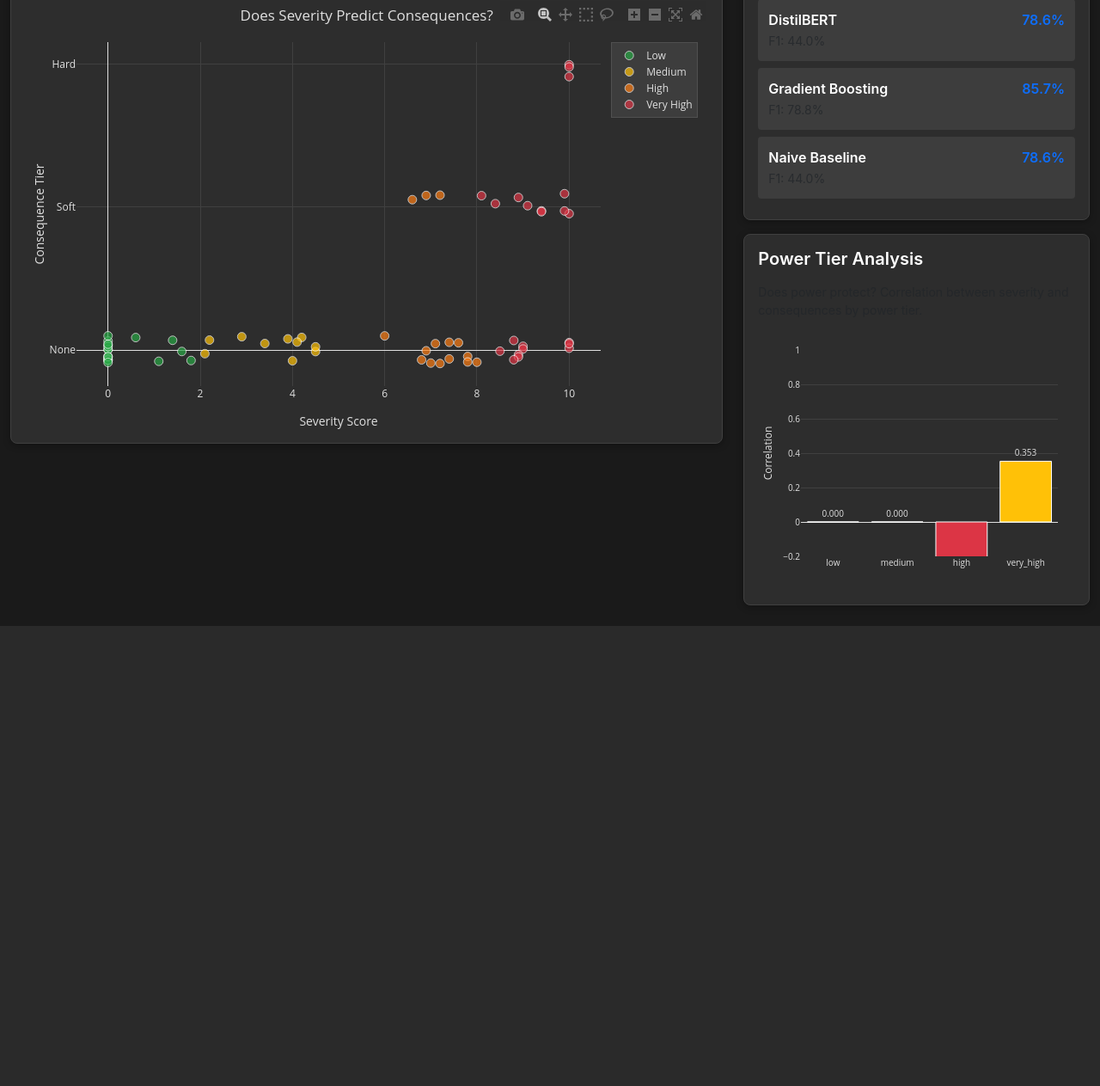
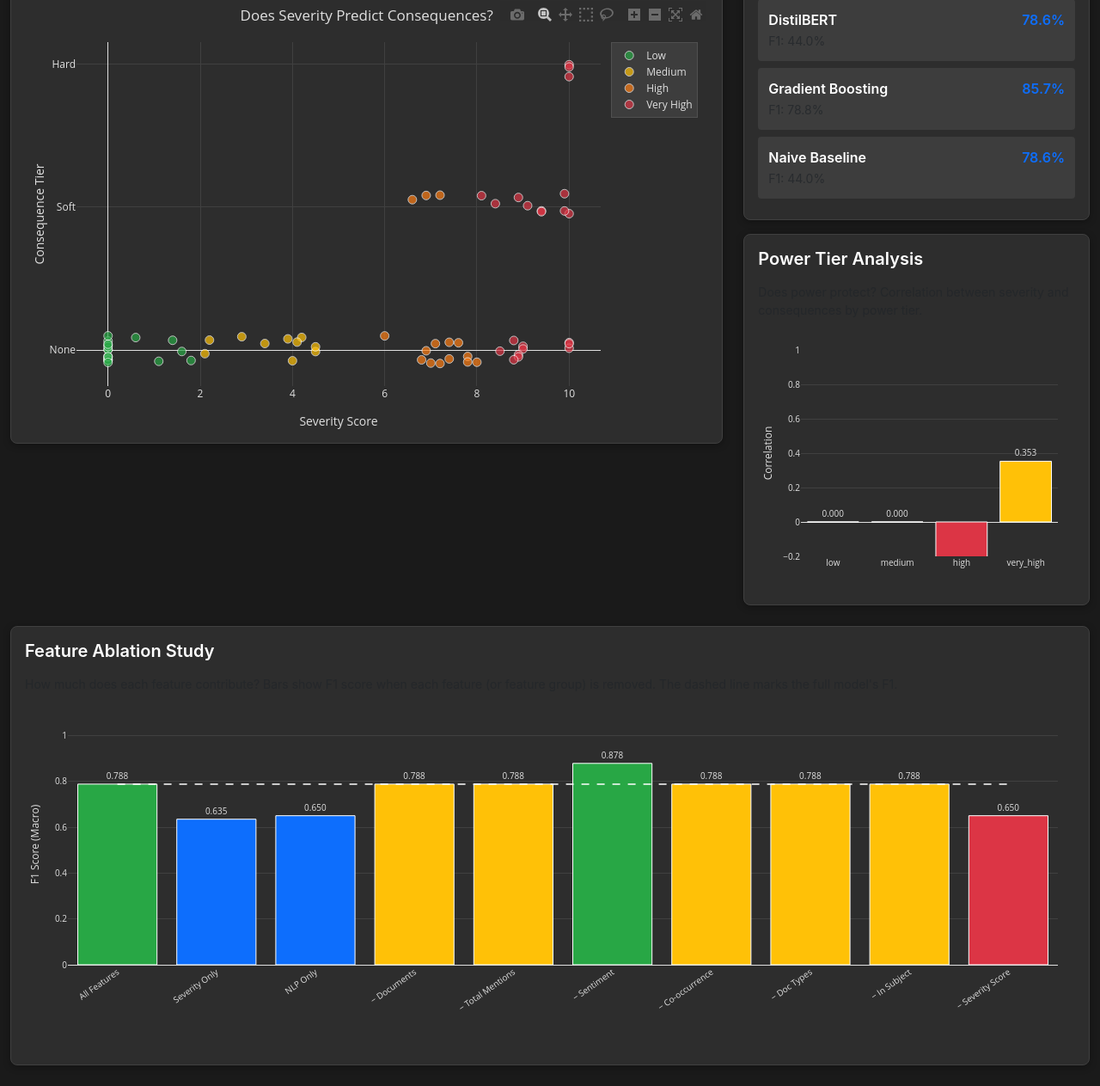
Before and after one commit to lindsaygross/epstein-accountability-index, a Flask app: page / in a window 1280 px wide. Shown: the part 282-1545 px from the top of the page at 86% size. Before the commit the page ends 1010 px from the top, so only its background shows below. Run offline with Flask 3, Linux system fonts and the light colour scheme; some libraries are stand-ins or nearby versions.

Commit message:
feat: add feature ablation study experiment
Systematically remove each feature from the Gradient Boosting model
to measure individual contribution to prediction performance.

Key findings:
- All Features: F1=0.788 (baseline)
- Severity Score Only: F1=0.635 (-0.153)
- NLP Features Only: F1=0.650 (-0.138)
- Neither alone matches the combined model — they complement each other
- Removing severity_score hurts most (biggest single-feature drop)
- Removing mean_context_sentiment actually improves F1 to 0.878

Adds ablation chart to the Flask dashboard with color-coded bars
showing which features help vs. hurt performance.

Co-Authored-By: Claude Opus 4.6 <noreply@anthropic.com>

```diff
--- a/app/main.py
+++ b/app/main.py
@@ -63,6 +63,13 @@ def load_data() -> None:
         DATA['experiment_results'] = pd.read_csv(experiment_path)
     else:
         logger.warning("Experiment results file not found")
+
+    # Load ablation results
+    ablation_path = base_path / "data" / "outputs" / "ablation_results.csv"
+    if ablation_path.exists():
+        DATA['ablation_results'] = pd.read_csv(ablation_path)
+    else:
+        logger.warning("Ablation results file not found")
 
     # Merge features and consequences
     DATA['merged'] = DATA['features'].merge(
@@ -262,6 +269,21 @@ def get_experiment_results() -> Any:
     return jsonify(results)
 
 
+@app.route('/api/ablation-results')
+def get_ablation_results() -> Any:
+    """
+    Get feature ablation study results.
+
+    Returns:
+        JSON response with ablation data
+    """
+    if 'ablation_results' not in DATA:
+        return jsonify({'error': 'Ablation results not available'}), 404
+
+    results = DATA['ablation_results'].to_dict('records')
+    return jsonify(results)
+
+
 @app.errorhandler(404)
 def not_found(error) -> tuple:
     """Handle 404 errors."""
--- a/app/static/js/app.js
+++ b/app/static/js/app.js
@@ -8,6 +8,7 @@
 let chartData = [];
 let modelResults = {};
 let experimentResults = [];
+let ablationResults = [];
 
 // Initialize on page load
 document.addEventListener('DOMContentLoaded', function() {
@@ -17,6 +18,7 @@ document.addEventListener('DOMContentLoaded', function() {
     loadChartData();
     loadModelResults();
     loadExperimentResults();
+    loadAblationResults();
 
     // Setup event listeners
     setupEventListeners();
@@ -456,3 +458,103 @@ function createExperimentChart(data) {
 
     Plotly.newPlot('experimentChart', [trace], layout, config);
 }
+
+/**
+ * Load ablation study results.
+ */
+function loadAblationResults() {
+    fetch('/api/ablation-results')
+        .then(response => response.json())
+        .then(data => {
+            ablationResults = data;
+            createAblationChart(data);
+        })
+        .catch(error => {
+            console.error('Error loading ablation results:', error);
+        });
+}
+
+/**
+ * Create ablation study bar chart.
+ */
+function createAblationChart(data) {
+    // Friendly labels for each run
+    const labelMap = {
+        'All Features': 'All Features',
+        'Severity Score Only': 'Severity Only',
+        'NLP Features Only': 'NLP Only',
+        'Without mention_count': '− Documents',
+        'Without total_mentions': '− Total Mentions',
+        'Without mean_context_sentiment': '− Sentiment',
+        'Without cooccurrence_score': '− Co-occurrence',
+        'Without doc_type_diversity': '− Doc Types',
+        'Without name_in_subject_line': '− In Subject',
+        'Without severity_score': '− Severity Score'
+    };
+
+    const labels = data.map(d => labelMap[d.run] || d.run);
+    const f1Scores = data.map(d => d.f1_macro);
+    const baselineF1 = data.length > 0 ? data[0].f1_macro : 0;
+
+    // Color bars: green for full model, blue for groups, orange/red for drops
+    const colors = data.map(d => {
+        if (d.run === 'All Features') return '#28a745';
+        if (d.run === 'Severity Score Only' || d.run === 'NLP Features Only') return '#0d6efd';
+        if (d.f1_macro < baselineF1) return '#dc3545';
+        if (d.f1_macro > baselineF1) return '#28a745';
+        return '#ffc107';
+    });
+
+    const trace = {
+        x: labels,
+        y: f1Scores,
+        type: 'bar',
+        marker: {
+            color: colors,
+            line: { color: '#ffffff', width: 1 }
+        },
+        text: f1Scores.map(v => v.toFixed(3)),
+        textposition: 'outside',
+        hovertemplate: '<b>%{x}</b><br>' +
+                      'F1: %{y:.3f}<br>' +
+                      '<extra></extra>'
+    };
+
+    // Dashed line at baseline
+    const baselineLine = {
+        x: labels,
+        y: Array(labels.length).fill(baselineF1),
+        type: 'scatter',
+        mode: 'lines',
+        line: { color: '#ffffff', width: 1.5, dash: 'dash' },
+        name: 'All Features Baseline',
+        showlegend: false,
+        hoverinfo: 'skip'
+    };
+
+    const layout = {
+        yaxis: {
+            title: 'F1 Score (Macro)',
+            color: '#e0e0e0',
+            gridcolor: '#404040',
+            range: [0, 1.05]
+        },
+        xaxis: {
+            color: '#e0e0e0',
+            tickangle: -35
+        },
+        paper_bgcolor: '#2d2d2d',
+        plot_bgcolor: '#2d2d2d',
+        font: { color: '#e0e0e0', size: 10 },
+        height: 400,
+        margin: { t: 20, b: 100, l: 50, r: 20 },
+        showlegend: false
+    };
+
+    const config = {
+        responsive: true,
+        displayModeBar: false
+    };
+
+    Plotly.newPlot('ablationChart', [trace, baselineLine], layout, config);
+}
--- a/app/templates/index.html
+++ b/app/templates/index.html
@@ -129,6 +129,22 @@
                 </div>
             </div>
         </div>
+
+        <!-- Ablation Study -->
+        <div class="row mb-4">
+            <div class="col-12">
+                <div class="card">
+                    <div class="card-body">
+                        <h5 class="card-title">Feature Ablation Study</h5>
+                        <p class="text-muted small">
+                            How much does each feature contribute? Bars show F1 score when each feature
+                            (or feature group) is removed. The dashed line marks the full model's F1.
+                        </p>
+                        <div id="ablationChart"></div>
+                    </div>
+                </div>
+            </div>
+        </div>
     </div>
 
     <!-- Bootstrap JS -->
--- /dev/null
+++ b/data/outputs/ablation_results.csv
@@ -0,0 +1,11 @@
+run,n_features,features,accuracy,f1_macro,f1_delta
+All Features,7,"mention_count, total_mentions, mean_context_sentiment, cooccurrence_score, doc_type_diversity, name_in_subject_line, severity_score",0.8571428571428571,0.7878787878787878,0.0
+Severity Score Only,1,severity_score,0.7857142857142857,0.6347826086956522,-0.15309617918313567
+NLP Features Only,6,"mention_count, total_mentions, mean_context_sentiment, cooccurrence_score, doc_type_diversity, name_in_subject_line",0.7142857142857143,0.65,-0.13787878787878782
+Without mention_count,6,"total_mentions, mean_context_sentiment, cooccurrence_score, doc_type_diversity, name_in_subject_line, severity_score",0.8571428571428571,0.7878787878787878,0.0
+Without total_mentions,6,"mention_count, mean_context_sentiment, cooccurrence_score, doc_type_diversity, name_in_subject_line, severity_score",0.8571428571428571,0.7878787878787878,0.0
+Without mean_context_sentiment,6,"mention_count, total_mentions, cooccurrence_score, doc_type_diversity, name_in_subject_line, severity_score",0.9285714285714286,0.8782608695652174,0.09038208168642958
+Without cooccurrence_score,6,"mention_count, total_mentions, mean_context_sentiment, doc_type_diversity, name_in_subject_line, severity_score",0.8571428571428571,0.7878787878787878,0.0
+Without doc_type_diversity,6,"mention_count, total_mentions, mean_context_sentiment, cooccurrence_score, name_in_subject_line, severity_score",0.8571428571428571,0.7878787878787878,0.0
+Without name_in_subject_line,6,"mention_count, total_mentions, mean_context_sentiment, cooccurrence_score, doc_type_diversity, severity_score",0.8571428571428571,0.7878787878787878,0.0
+Without severity_score,6,"mention_count, total_mentions, mean_context_sentiment, cooccurrence_score, doc_type_diversity, name_in_subject_line",0.7142857142857143,0.65,-0.13787878787878782
```
Also changed, not shown: scripts/model.py (+111 -0 lines).
